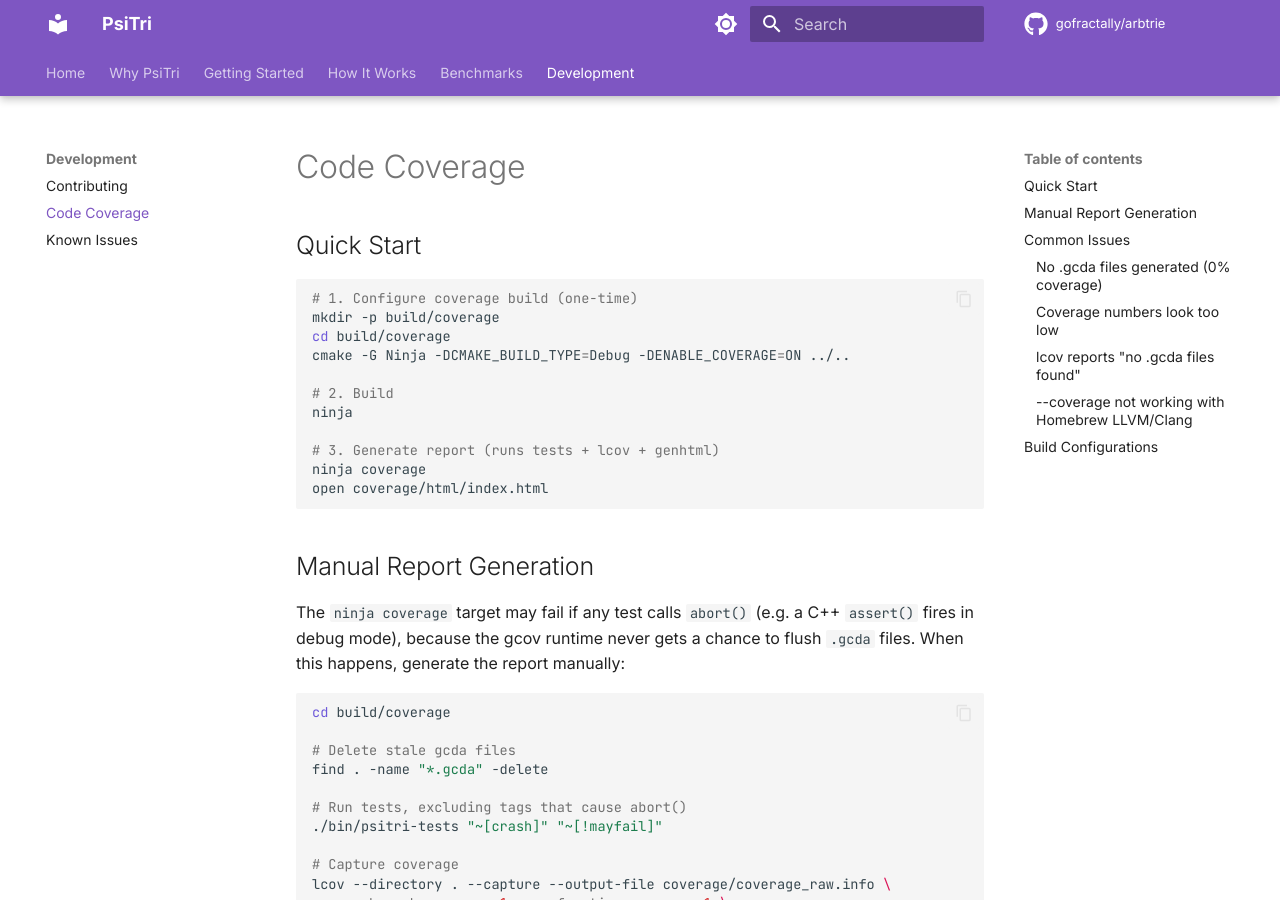
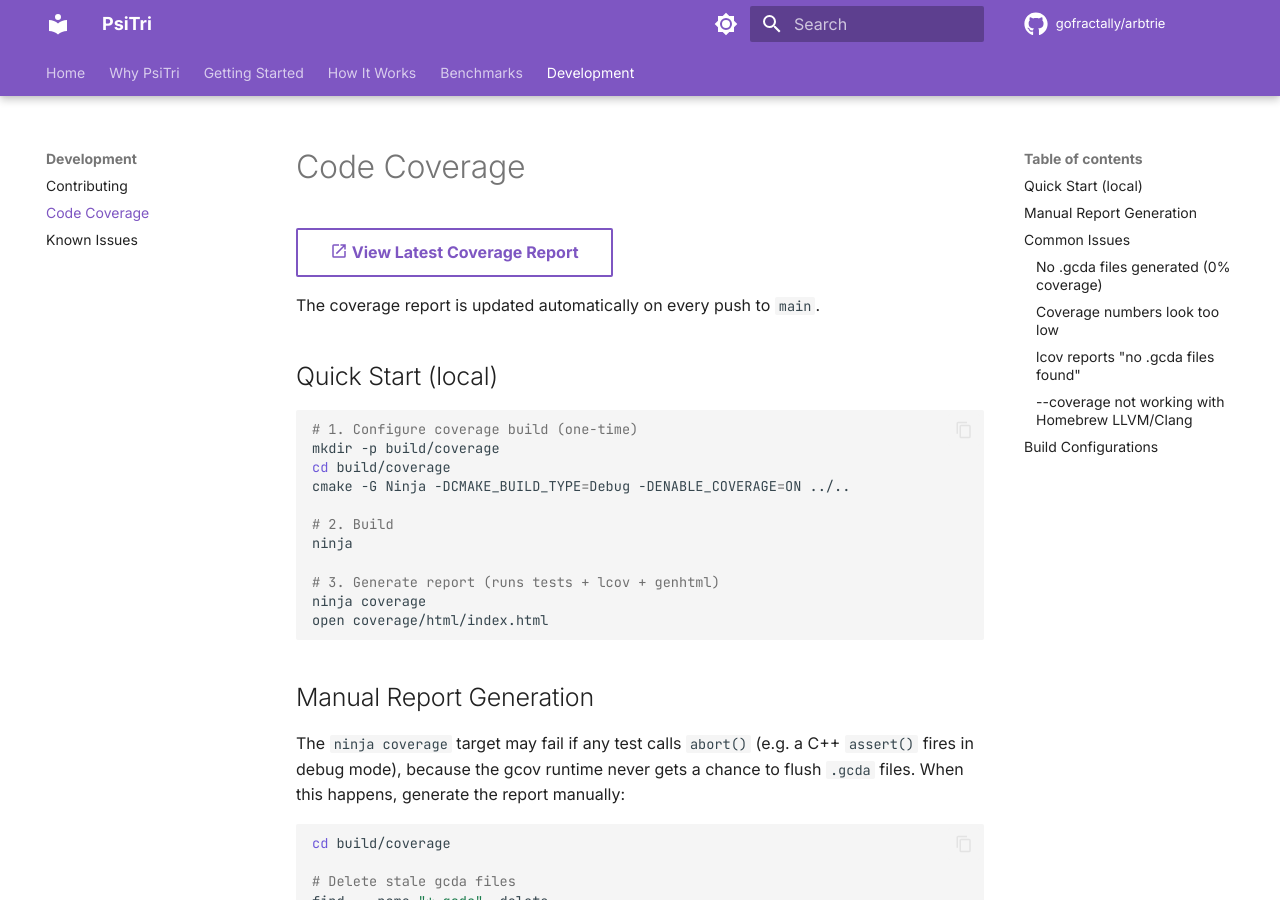
Before and after one commit to gofractally/arbtrie, an MkDocs documentation site: the page built from docs/development/coverage.md, in a window 1280 px wide and 900 px high. Built offline with MkDocs 1.6.1 and Material for MkDocs 9.7.7, drawn with Linux system fonts in a browser that asks for light colours; comment, search, counter and statistics services are not loaded.

Commit message:
Add coverage CI workflow with build verification
- GitHub Actions workflow runs coverage on push to main, deploys HTML
  report to gh-pages/coverage via peaceiris/actions-gh-pages
- Also builds examples, benchmarks, and psitri-tool as compile check
- Coverage docs page links to hosted report

Co-Authored-By: Claude Opus 4.6 <noreply@anthropic.com>

````diff
--- a/docs/development/coverage.md
+++ b/docs/development/coverage.md
@@ -1,6 +1,10 @@
 # Code Coverage
 
-## Quick Start
+[:material-open-in-new: View Latest Coverage Report](https://gofractally.github.io/arbtrie/coverage/){ .md-button }
+
+The coverage report is updated automatically on every push to `main`.
+
+## Quick Start (local)
 
 ```bash
 # 1. Configure coverage build (one-time)
````
Also changed, not shown: 1 other file.
